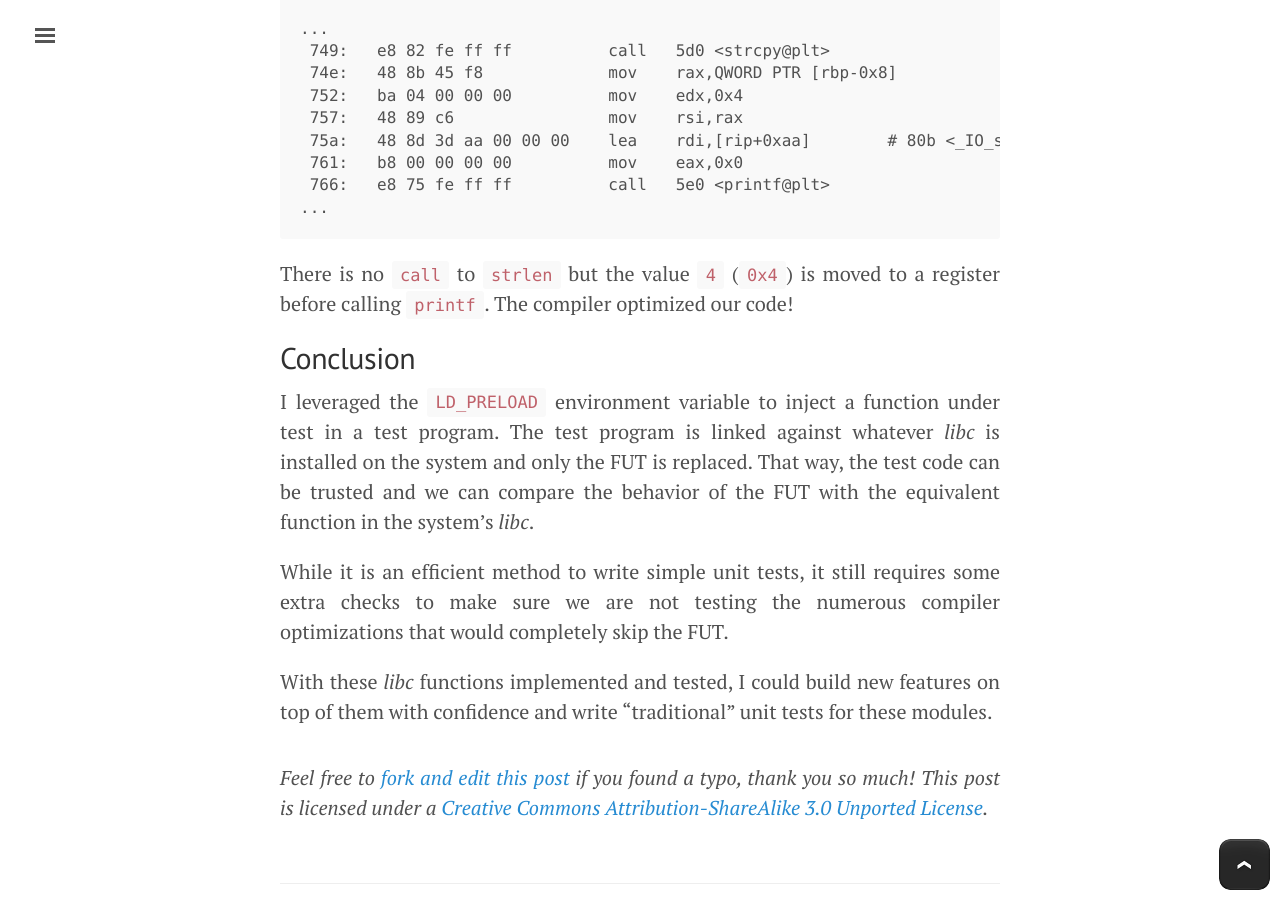
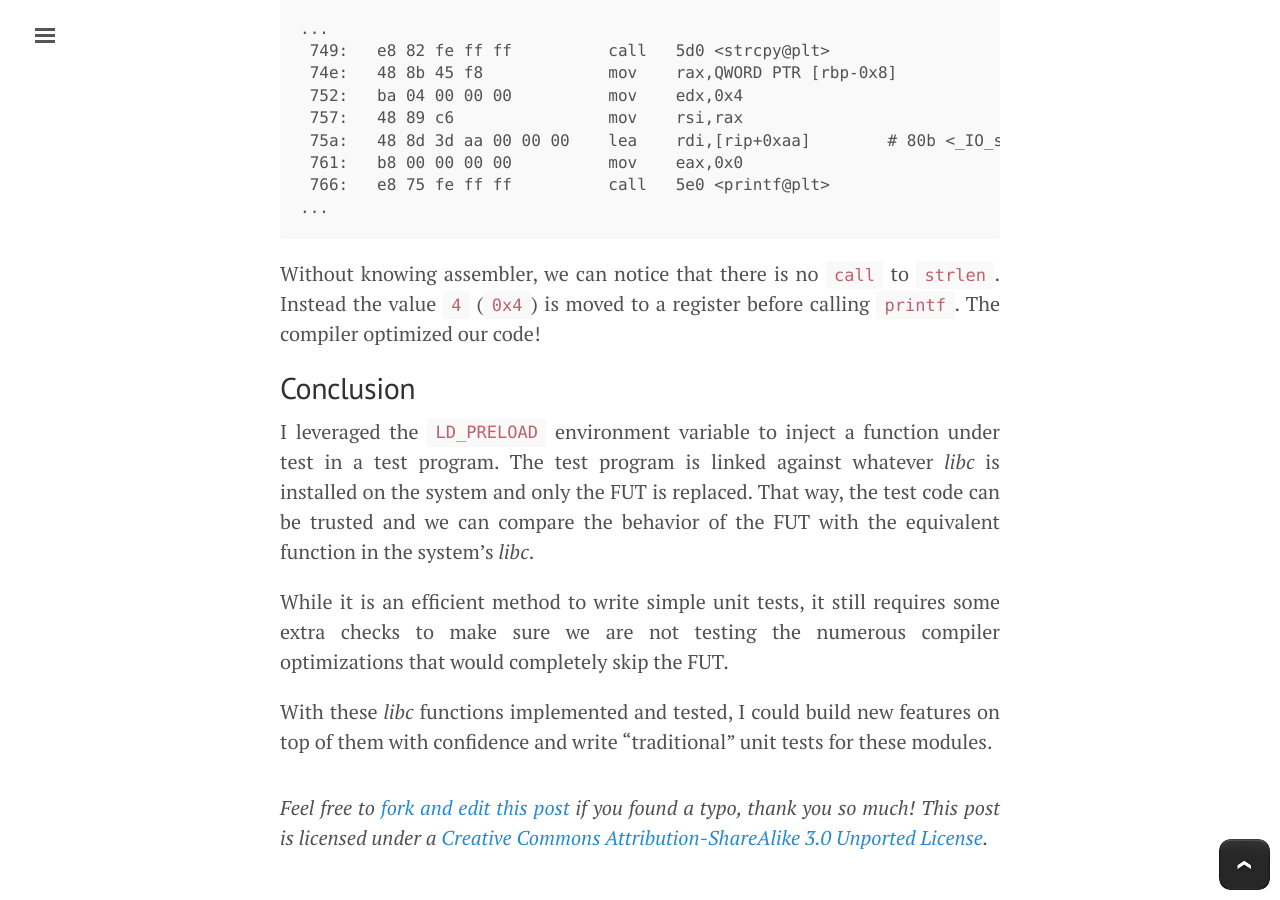
Before and after one commit to willdurand/willdurand.github.io, a Jekyll site: the page built from _posts/2020-01-07-unit-testing-with-ld-preload.md, in a window 1280 px wide and 900 px high, scrolled down 5104 px. Built offline with Jekyll 4.4.1, drawn with Linux system fonts in a browser that asks for light colours.

Commit message:
Update 2020-01-07-unit-testing-with-ld-preload.md

````diff
--- a/_posts/2020-01-07-unit-testing-with-ld-preload.md
+++ b/_posts/2020-01-07-unit-testing-with-ld-preload.md
@@ -226,7 +226,7 @@ hello:     file format elf64-x86-64
 ...
 ```
 
-There is no `call` to `strlen` but the value `4` (`0x4`) is moved to a register
+Without knowing assembler, we can notice that there is no `call` to `strlen`. Instead the value `4` (`0x4`) is moved to a register
 before calling `printf`. The compiler optimized our code!
 
 ## Conclusion
````
